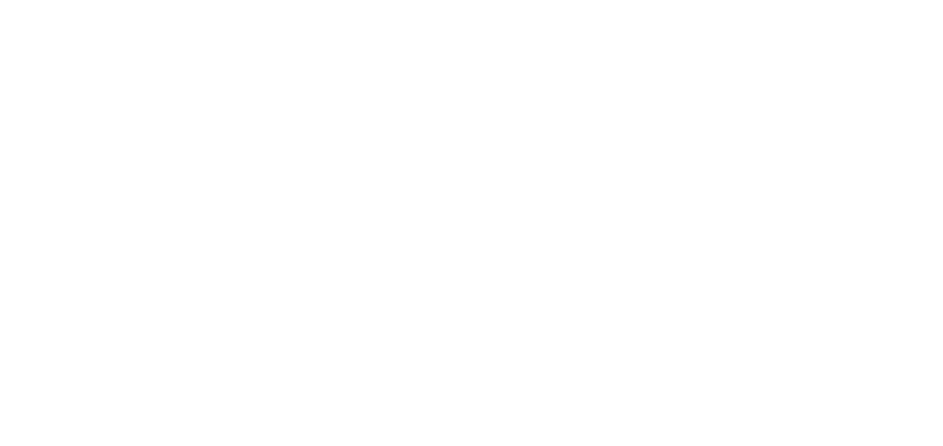
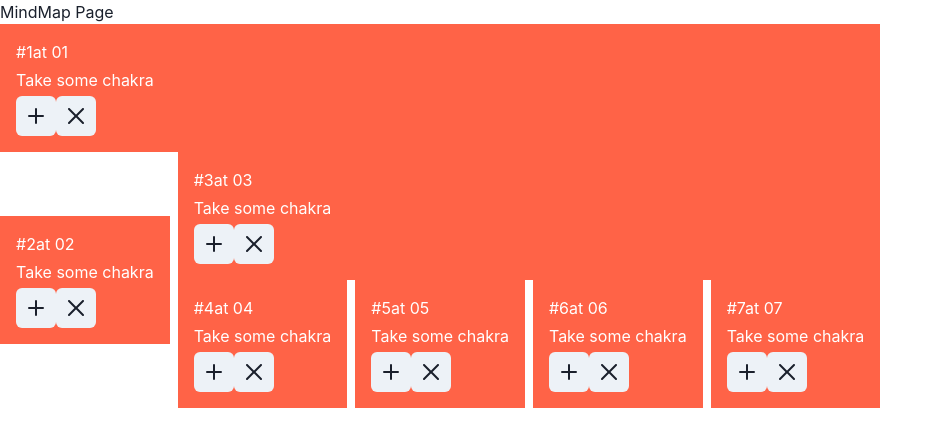
Before and after one commit to tomo1818/brainStormingApp, a React (Create React App) app: page /test in a window 1280 px wide. Before the commit this address had no page. Shown: the top 446 px of the page, without its empty margins (0-943 px from the left). Built offline with nearby package versions, Linux system fonts and the light colour scheme.

Commit message:
developからmerge

```diff
--- a/src/App.tsx
+++ b/src/App.tsx
@@ -7,9 +7,6 @@ function App() {
     <div className="App">
       <header className="App-header">
         <img src={logo} className="App-logo" alt="logo" />
-        <p>
-          Edit <code>src/App.tsx</code> and save to reload.
-        </p>
         <a
           className="App-link"
           href="https://reactjs.org"
--- /dev/null
+++ b/src/components/NodeUI.tsx
@@ -0,0 +1,45 @@
+import React from 'react';
+import { Box, Editable, EditableInput, EditableTextarea, EditablePreview, IconButton } from '@chakra-ui/react';
+import { AddIcon, CloseIcon } from '@chakra-ui/icons';
+import { Node } from '../types/node';
+import { AddListType } from '../types/addListType';
+import { DeleteListType } from '../types/deleteListType';
+
+type Props = {
+  item: Node;
+  addList: AddListType;
+  deleteList: DeleteListType;
+};
+
+export function NodeUI({ item, addList, deleteList }: Props) {
+  const clickAddButton = () => {
+    addList('addSample', '', '', item.id);
+  };
+  const clickDeleteButton = () => {
+    deleteList(item.id, item.parentId);
+  };
+
+  return (
+    <Box bg="tomato" w="100%" p={4} m={0} color="white">
+      <span>
+        #
+        {item.id}
+      </span>
+      {item.text}
+      <Editable defaultValue="Take some chakra">
+        <EditablePreview />
+        <EditableInput />
+      </Editable>
+      <IconButton
+        aria-label="Search database"
+        icon={<AddIcon />}
+        onClick={clickAddButton}
+      />
+      <IconButton
+        aria-label="Search database"
+        icon={<CloseIcon />}
+        onClick={clickDeleteButton}
+      />
+    </Box>
+  );
+}
--- /dev/null
+++ b/src/components/RecursiveTree.tsx
@@ -0,0 +1,36 @@
+import React from 'react';
+import { Stack, HStack, VStack } from '@chakra-ui/react';
+import { NodeUI } from './NodeUI';
+import { Node } from '../types/node';
+import { AddListType } from '../types/addListType';
+import { DeleteListType } from '../types/deleteListType';
+
+type Props = {
+  list: Node[];
+  rootId: number;
+  addList: AddListType;
+  deleteList: DeleteListType;
+};
+
+export function RecursiveTree({ list, rootId, addList, deleteList }: Props) {
+  const targetList = list.filter((item) => item.parentId === rootId);
+  return (
+    <Stack>
+      <HStack>
+        {targetList.map((item) => (
+          <div key={item.id}>
+            <NodeUI item={item} addList={addList} deleteList={deleteList} />
+            {list.find((l) => l.parentId === item.id) && (
+              <RecursiveTree
+                list={list}
+                rootId={item.id}
+                addList={addList}
+                deleteList={deleteList}
+              />
+            )}
+          </div>
+        ))}
+      </HStack>
+    </Stack>
+  );
+}
--- a/src/index.tsx
+++ b/src/index.tsx
@@ -5,6 +5,7 @@ import { BrowserRouter, Route, Routes } from 'react-router-dom';
 import { ChakraProvider } from '@chakra-ui/react';
 import reportWebVitals from './reportWebVitals';
 import MindMap from './pages/MindMap';
+import TestPage from './pages/TestPage';
 
 const root = ReactDOM.createRoot(document.getElementById('root'));
 root.render(
@@ -13,6 +14,7 @@ root.render(
       <React.StrictMode>
         <Routes>
           <Route path="/" element={<MindMap />} />
+          <Route path="/test" element={<TestPage />} />
         </Routes>
       </React.StrictMode>
     </ChakraProvider>
--- a/src/pages/MindMap.tsx
+++ b/src/pages/MindMap.tsx
@@ -1,7 +1,5 @@
 import React from 'react';
-import {
-  Box, Input, Stack, HStack,
-} from '@chakra-ui/react';
+import { Box, Input, Stack, HStack } from '@chakra-ui/react';
 
 function MindMap() {
   return (
--- /dev/null
+++ b/src/pages/TestPage.tsx
@@ -0,0 +1,119 @@
+import React, { useState } from 'react';
+import { Box, Input, Stack, HStack } from '@chakra-ui/react';
+import { RecursiveTree } from '../components/RecursiveTree';
+import { Node } from '../types/node';
+import { AddListType } from '../types/addListType';
+import { DeleteListType } from '../types/deleteListType';
+
+function TestPage() {
+  const [list, setList] = useState<Node[]>([
+    {
+      id: 1,
+      text: 'at 01',
+      color: '',
+      size: '',
+      parentId: 0,
+    },
+    {
+      id: 2,
+      text: 'at 02',
+      color: '',
+      size: '',
+      parentId: 1,
+    },
+    {
+      id: 3,
+      text: 'at 03',
+      color: '',
+      size: '',
+      parentId: 1,
+    },
+    {
+      id: 4,
+      text: 'at 04',
+      color: '',
+      size: '',
+      parentId: 3,
+    },
+    {
+      id: 5,
+      text: 'at 05',
+      color: '',
+      size: '',
+      parentId: 3,
+    },
+    {
+      id: 6,
+      text: 'at 06',
+      color: '',
+      size: '',
+      parentId: 3,
+    },
+    {
+      id: 7,
+      text: 'at 07',
+      color: '',
+      size: '',
+      parentId: 3,
+    },
+  ]);
+
+  const findUniqueId = (data: Node[]) => {
+    let maxId = 0;
+    data.forEach((item: Node) => {
+      if (item.id > maxId) {
+        maxId = item.id;
+      }
+    });
+    return maxId + 1;
+  };
+
+  const addList: AddListType = (
+    text: string,
+    color: string,
+    size: string,
+    parentId: number,
+  ): void => {
+    const newId = findUniqueId(list);
+    const newNodeData = {
+      id: newId,
+      text,
+      color,
+      size,
+      parentId,
+    };
+    const copyArray = list.slice();
+    copyArray.push(newNodeData);
+    setList(copyArray);
+  };
+
+  const deleteList: DeleteListType = (id: number, parentId: number) => {
+    const copyArray = list.slice();
+    const newArray = copyArray.map((item, index) => {
+      if (item.parentId === id) {
+        item.parentId = parentId;
+      }
+      if (item.id === id) {
+        item.parentId = 999;
+      }
+      return item;
+    });
+    setList(newArray);
+  };
+
+  return (
+    <div className="App">
+      <h1>MindMap Page</h1>
+      <Stack>
+        <RecursiveTree
+          list={list}
+          rootId={0}
+          addList={addList}
+          deleteList={deleteList}
+        />
+      </Stack>
+    </div>
+  );
+}
+
+export default TestPage;
--- a/src/reportWebVitals.ts
+++ b/src/reportWebVitals.ts
@@ -3,9 +3,7 @@ import { ReportHandler } from 'web-vitals';
 const reportWebVitals = (onPerfEntry?: ReportHandler) => {
   if (onPerfEntry && onPerfEntry instanceof Function) {
     // eslint-disable-next-line @typescript-eslint/no-floating-promises
-    import('web-vitals').then(({
-      getCLS, getFID, getFCP, getLCP, getTTFB,
-    }) => {
+    import('web-vitals').then(({ getCLS, getFID, getFCP, getLCP, getTTFB }) => {
       getCLS(onPerfEntry);
       getFID(onPerfEntry);
       getFCP(onPerfEntry);
--- /dev/null
+++ b/src/types/addListType.ts
@@ -0,0 +1,6 @@
+export type AddListType = (
+  text: string,
+  color: string,
+  size: string,
+  parentId: number
+) => void;
--- /dev/null
+++ b/src/types/deleteListType.ts
@@ -0,0 +1 @@
+export type DeleteListType = (id: number, parentId: number) => void;
--- /dev/null
+++ b/src/types/node.ts
@@ -0,0 +1,7 @@
+export type Node = {
+  id: number;
+  text: string;
+  color: string;
+  size: string;
+  parentId: number;
+};
```
Also changed, not shown: package.json (+6 -9 lines), .prettierrc.json, 2 other files (tests, documents, lock files or other folders).
